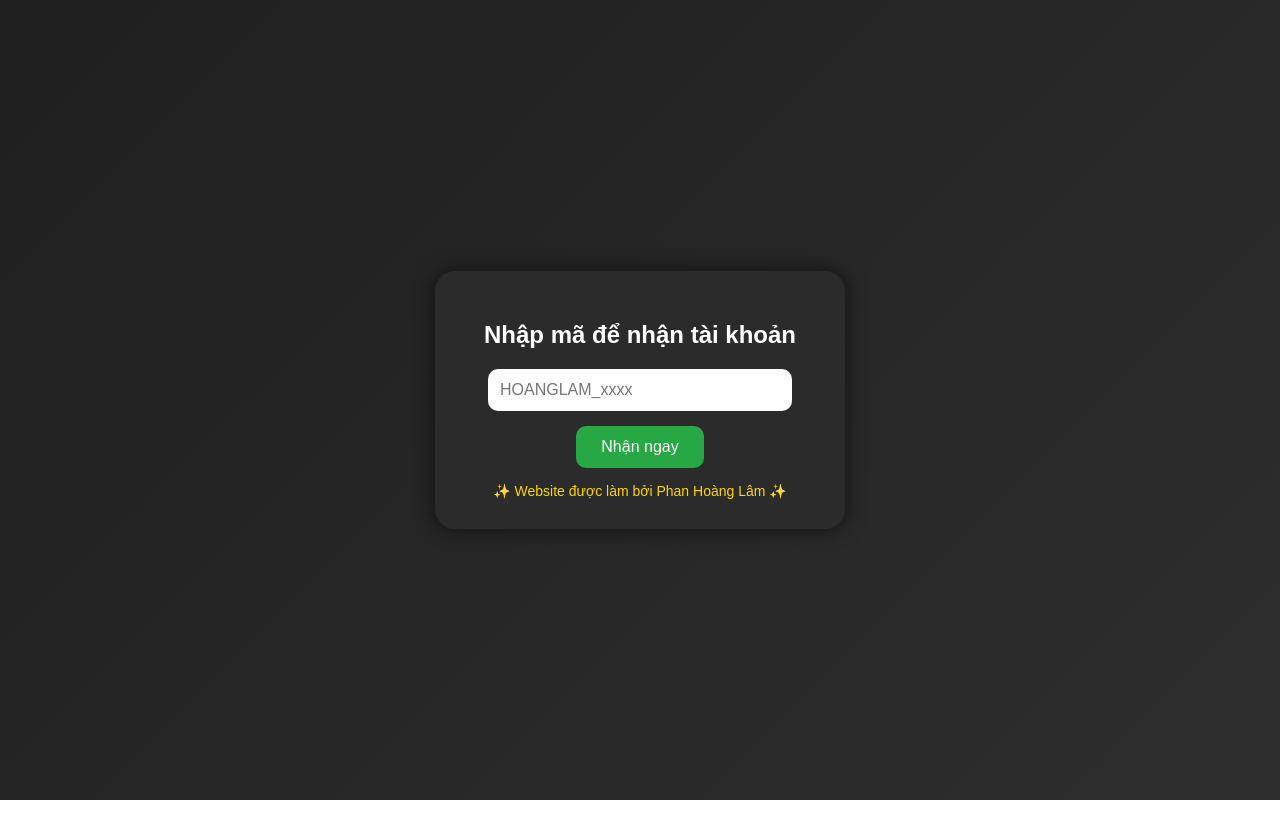
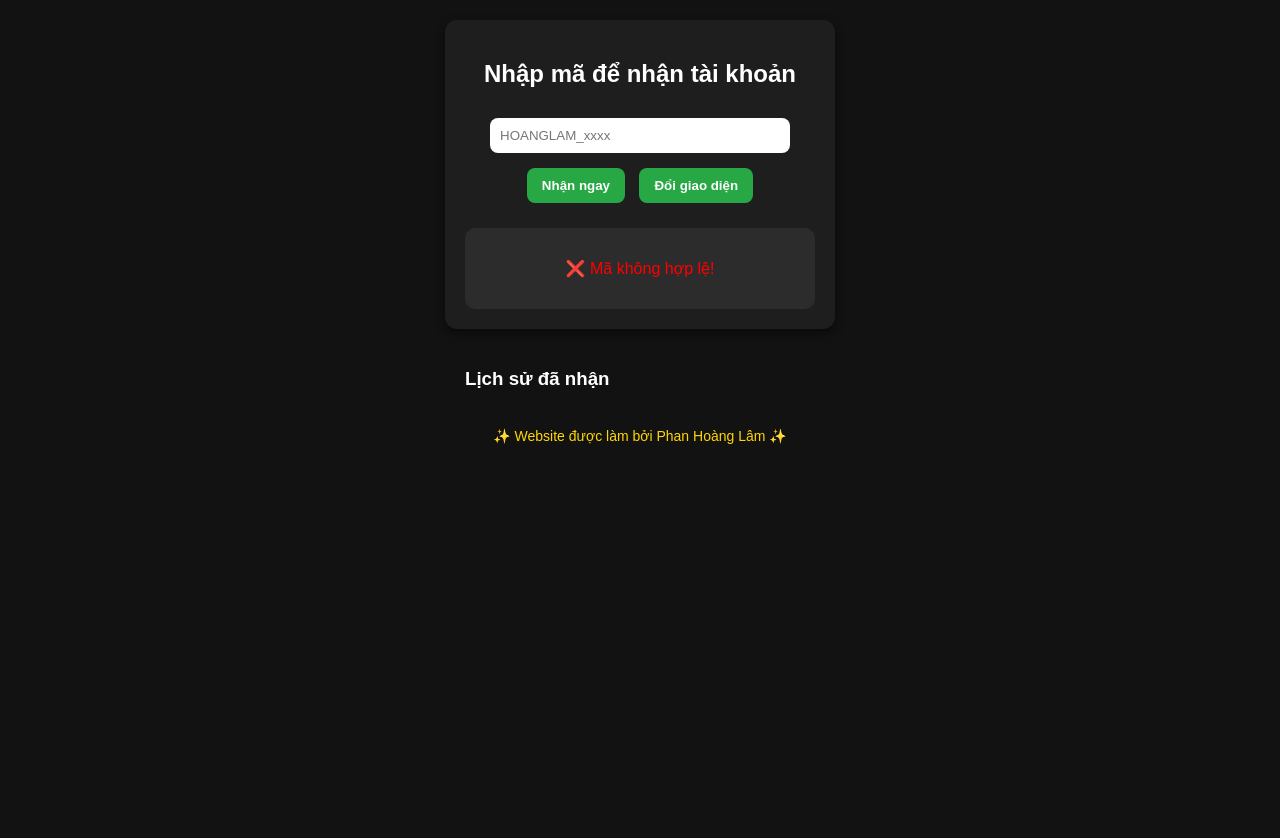
Before and after one commit to HoangQuan1206/bloxfruit-giveaway, a plain HTML site: page index.html in a window 1280 px wide. Both pictures are taken after a click on the button "Nhận ngay". Before the commit the page ends 800 px from the top, so only its background shows below. Drawn offline with Linux system fonts and the light colour scheme.

Commit message:
Update index.html

```diff
--- a/index.html
+++ b/index.html
@@ -2,141 +2,162 @@
 <html lang="vi">
 <head>
   <meta charset="UTF-8">
-  <title>Nhận tài khoản</title>
+  <meta name="viewport" content="width=device-width, initial-scale=1.0">
+  <title>Giveaway Account Blox Fruit</title>
   <style>
     body {
       font-family: Arial, sans-serif;
-      background: linear-gradient(135deg, #1f1f1f, #2e2e2e);
+      background-color: #121212;
       color: white;
-      text-align: center;
       display: flex;
-      justify-content: center;
+      flex-direction: column;
       align-items: center;
-      height: 100vh;
+      justify-content: flex-start;
+      min-height: 100vh;
       margin: 0;
+      padding: 20px;
+      transition: background 0.3s, color 0.3s;
     }
 
     .container {
-      background: #2b2b2b;
-      padding: 30px;
-      border-radius: 20px;
-      box-shadow: 0px 0px 20px rgba(0,0,0,0.6);
+      background: #1e1e1e;
+      padding: 20px;
+      border-radius: 12px;
+      box-shadow: 0 4px 10px rgba(0,0,0,0.5);
       width: 350px;
-    }
-
-    h2 {
-      margin-bottom: 20px;
+      text-align: center;
     }
 
     input {
-      padding: 12px;
+      padding: 10px;
       width: 80%;
-      border-radius: 10px;
+      border-radius: 8px;
       border: none;
-      margin-bottom: 15px;
-      font-size: 16px;
+      margin: 10px 0;
     }
 
     button {
-      padding: 12px 25px;
+      padding: 10px 15px;
       background: #28a745;
       border: none;
-      border-radius: 10px;
+      border-radius: 8px;
       color: white;
-      font-size: 16px;
       cursor: pointer;
+      font-weight: bold;
+      margin: 5px;
     }
-
-    button:hover {
-      background: #218838;
-    }
+    button:hover { background: #218838; }
 
     .result {
       margin-top: 20px;
-      background: #1e1e1e;
-      padding: 20px;
-      border-radius: 15px;
+      background: #2c2c2c;
+      padding: 15px;
+      border-radius: 10px;
       display: none;
+      animation: fadeIn 0.5s;
     }
 
-    .info {
-      margin: 10px 0;
-      font-size: 16px;
+    .history {
+      margin-top: 20px;
+      width: 100%;
+      max-width: 350px;
+      text-align: left;
     }
 
-    .copy-btn {
-      margin-left: 10px;
-      padding: 5px 10px;
-      background: #007bff;
-      border: none;
-      color: white;
-      border-radius: 5px;
-      cursor: pointer;
+    .history ul {
+      list-style: none;
+      padding: 0;
     }
 
-    .avatar {
-      margin-top: 15px;
+    .history li {
+      background: #2c2c2c;
+      margin: 5px 0;
+      padding: 8px;
+      border-radius: 8px;
+      font-size: 14px;
     }
 
     .footer {
-      margin-top: 15px;
+      margin-top: 20px;
       font-size: 14px;
       color: gold;
+    }
+
+    @keyframes fadeIn {
+      from { opacity: 0; transform: translateY(-10px); }
+      to { opacity: 1; transform: translateY(0); }
+    }
+
+    /* Light mode */
+    body.light {
+      background-color: #f0f0f0;
+      color: #000;
+    }
+    body.light .container {
+      background: #fff;
+      color: #000;
+    }
+    body.light .result, body.light .history li {
+      background: #eee;
+      color: #000;
     }
   </style>
 </head>
 <body>
   <div class="container">
     <h2>Nhập mã để nhận tài khoản</h2>
-    <input type="text" id="code" placeholder="HOANGLAM_xxxx">
-    <br>
-    <button onclick="getAccount()">Nhận ngay</button>
+    <input type="text" id="codeInput" placeholder="HOANGLAM_xxxx">
+    <button onclick="checkCode()">Nhận ngay</button>
+    <button onclick="toggleTheme()">Đổi giao diện</button>
 
-    <div id="result" class="result">
-      <div class="info">
-        <b>Username:</b> <span id="username"></span>
-        <button class="copy-btn" onclick="copyText('username')">Copy</button>
-      </div>
-      <div class="info">
-        <b>Password:</b> <span id="password"></span>
-        <button class="copy-btn" onclick="copyText('password')">Copy</button>
-      </div>
-      <div class="avatar">
-        <img id="avatar" src="" alt="Avatar" width="100">
-      </div>
-    </div>
-
-    <div class="footer">✨ Website được làm bởi Phan Hoàng Lâm ✨</div>
+    <div class="result" id="resultBox"></div>
   </div>
 
+  <div class="history">
+    <h3>Lịch sử đã nhận</h3>
+    <ul id="historyList"></ul>
+  </div>
+
+  <div class="footer">✨ Website được làm bởi Phan Hoàng Lâm ✨</div>
+
+  <audio id="successSound" src="https://www.myinstants.com/media/sounds/notification.mp3"></audio>
+
   <script>
-    // Danh sách tài khoản
     const accounts = {
-      "HOANGLAM_1234": {user: "MariotClot", pass: "NAMHA123", avatar: "perry.gif"},
-      "HOANGLAM_5678": {user: "LamKing", pass: "PASS567", avatar: "perry.gif"},
-      "HOANGLAM_9999": {user: "HoangUser", pass: "ABC999", avatar: "perry.gif"},
-      "HOANGLAM_2025": {user: "TestAcc", pass: "HELLO25", avatar: "perry.gif"}
+      "HOANGLAM_1234": {user: "MariotClot", pass: "NAMHA123"},
+      "HOANGLAM_5678": {user: "LaiT1445", pass: "ABC12345"},
+      "HOANGLAM_9999": {user: "DragonUser", pass: "DRAGON321"}
     };
 
-    function getAccount() {
-      const code = document.getElementById("code").value.trim();
-      const resultDiv = document.getElementById("result");
+    function checkCode() {
+      const code = document.getElementById("codeInput").value.trim();
+      const resultBox = document.getElementById("resultBox");
+      const historyList = document.getElementById("historyList");
+      const sound = document.getElementById("successSound");
 
       if (accounts[code]) {
-        document.getElementById("username").innerText = accounts[code].user;
-        document.getElementById("password").innerText = accounts[code].pass;
-        document.getElementById("avatar").src = accounts[code].avatar;
-        resultDiv.style.display = "block";
+        const acc = accounts[code];
+        resultBox.innerHTML = `
+          <p><b>Username:</b> ${acc.user}</p>
+          <p><b>Password:</b> ${acc.pass}</p>
+        `;
+        resultBox.style.display = "block";
+
+        // Phát âm thanh
+        sound.play();
+
+        // Thêm vào lịch sử
+        const li = document.createElement("li");
+        li.textContent = `Code: ${code} → ${acc.user} / ${acc.pass}`;
+        historyList.appendChild(li);
       } else {
-        alert("❌ Mã không hợp lệ!");
-        resultDiv.style.display = "none";
+        resultBox.innerHTML = "<p style='color:red'>❌ Mã không hợp lệ!</p>";
+        resultBox.style.display = "block";
       }
     }
 
-    function copyText(id) {
-      const text = document.getElementById(id).innerText;
-      navigator.clipboard.writeText(text);
-      alert("✅ Đã copy: " + text);
+    function toggleTheme() {
+      document.body.classList.toggle("light");
     }
   </script>
 </body>
```
